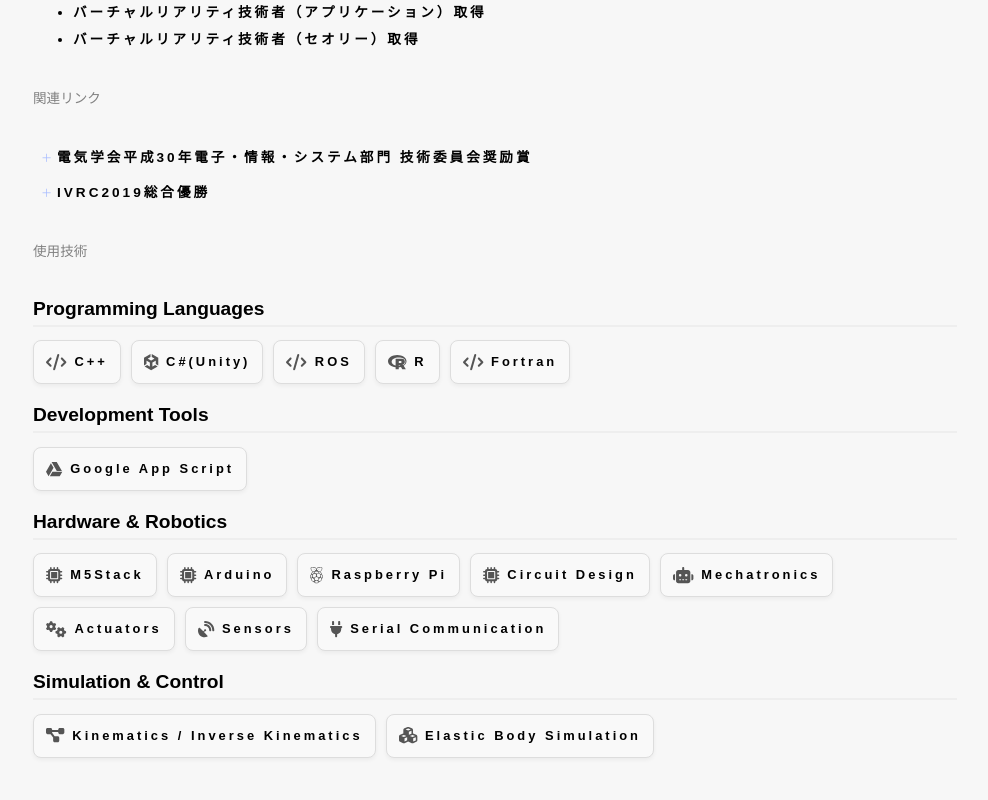
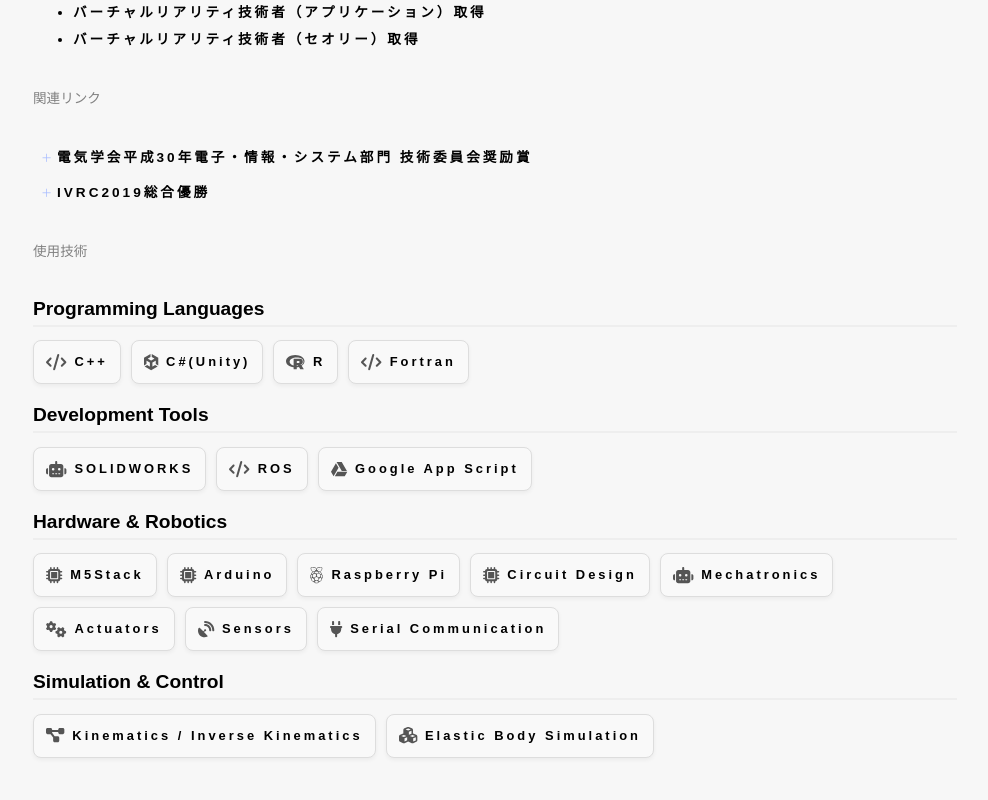
Before and after one commit to usuginus/introduction-spa, a Vue app: page /skill in a window 1280 px wide. Shown: the part 2538-3338 px from the top of the page, without its empty margins (145-1133 px from the left). Built offline with nearby package versions, Linux system fonts and the light colour scheme.

Commit message:
スキルを更新する

```diff
--- a/src/views/Skill.vue
+++ b/src/views/Skill.vue
@@ -223,7 +223,6 @@ export default {
             items: [
               { name: "C++", icon: ["fas", "code"] },
               { name: "C#(Unity)", icon: ["fab", "unity"] },
-              { name: "ROS", icon: ["fas", "code"] },
               { name: "R", icon: ["fab", "r-project"] },
               { name: "Fortran", icon: ["fas", "code"] },
             ],
@@ -231,6 +230,8 @@ export default {
           {
             category: "Development Tools",
             items: [
+              { name: "SOLIDWORKS", icon: ["fas", "robot"] },
+              { name: "ROS", icon: ["fas", "code"] },
               { name: "Google App Script", icon: ["fab", "google-drive"] },
             ],
           },
```
